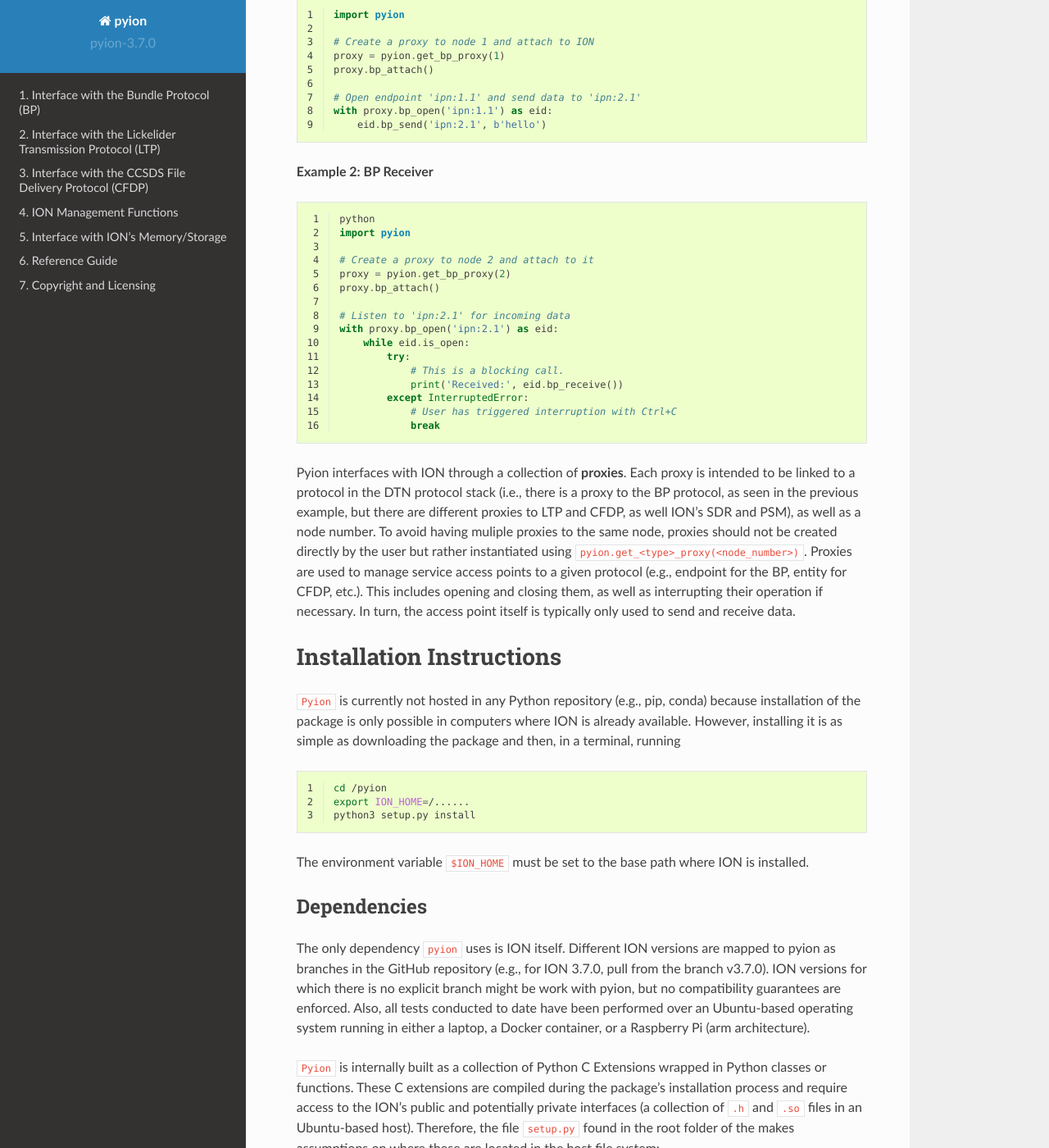
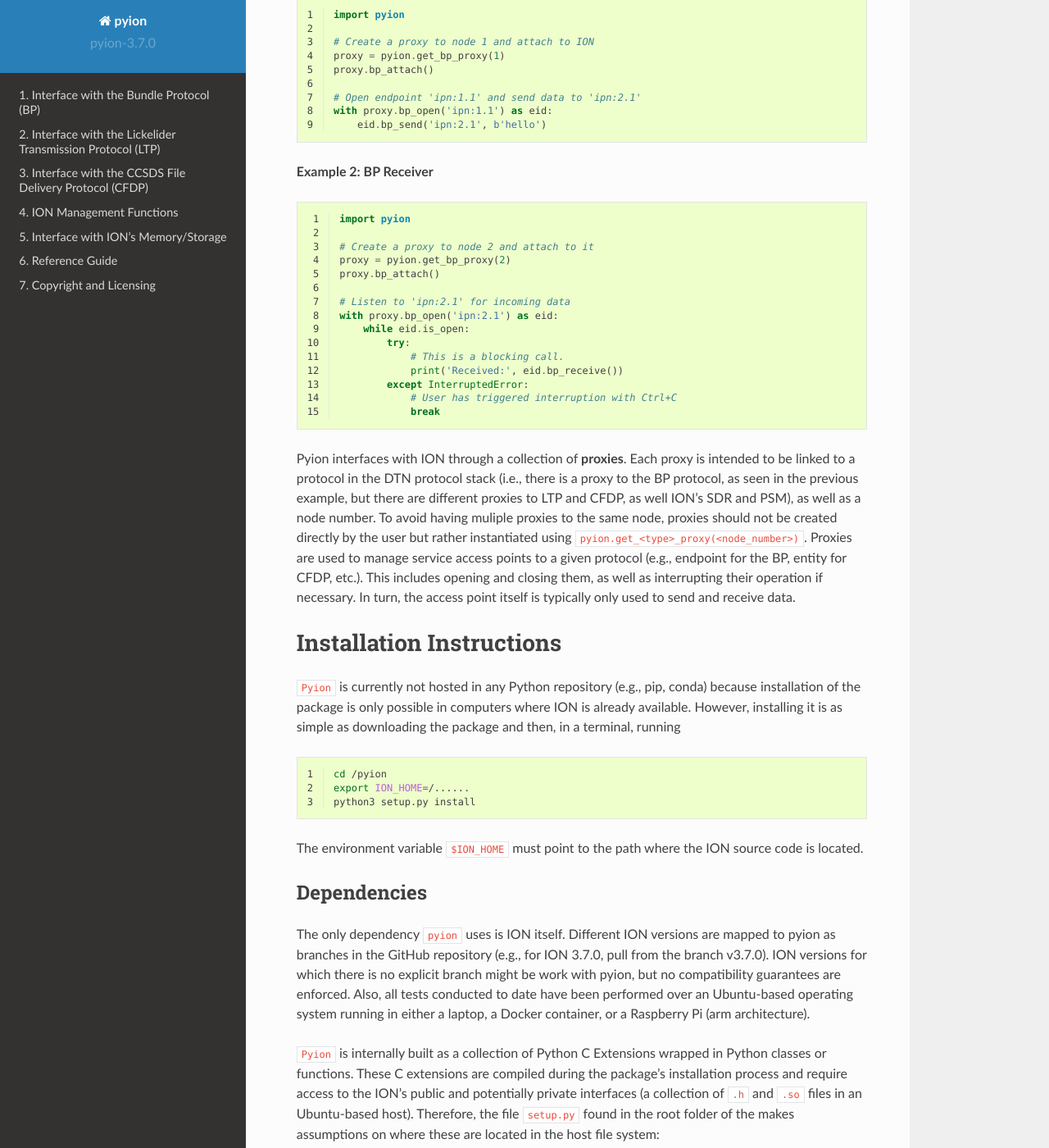
Before and after one commit to msancheznet/pyion, a Sphinx documentation site: the page built from docs/index.rst, in a window 1280 px wide and 1400 px high, scrolled down 778 px. Shown: the whole window at 82% size. Built offline with Sphinx 7.4.7 and the Read the Docs theme 2.0.0, drawn with Linux system fonts in a browser that asks for light colours; comment, search, counter and statistics services are not loaded.

Commit message:
Update index.rst

```diff
--- a/docs/index.rst
+++ b/docs/index.rst
@@ -52,7 +52,6 @@
 .. code-block:: python
     :linenos:
 
-    python
     import pyion
 
     # Create a proxy to node 2 and attach to it
@@ -84,7 +83,7 @@
     export ION_HOME=/......
     python3 setup.py install
 
-The environment variable ``$ION_HOME`` must be set to the base path where ION is installed.
+The environment variable ``$ION_HOME`` must point to the path where the ION source code is located.
 
 Dependencies
 ------------
```
